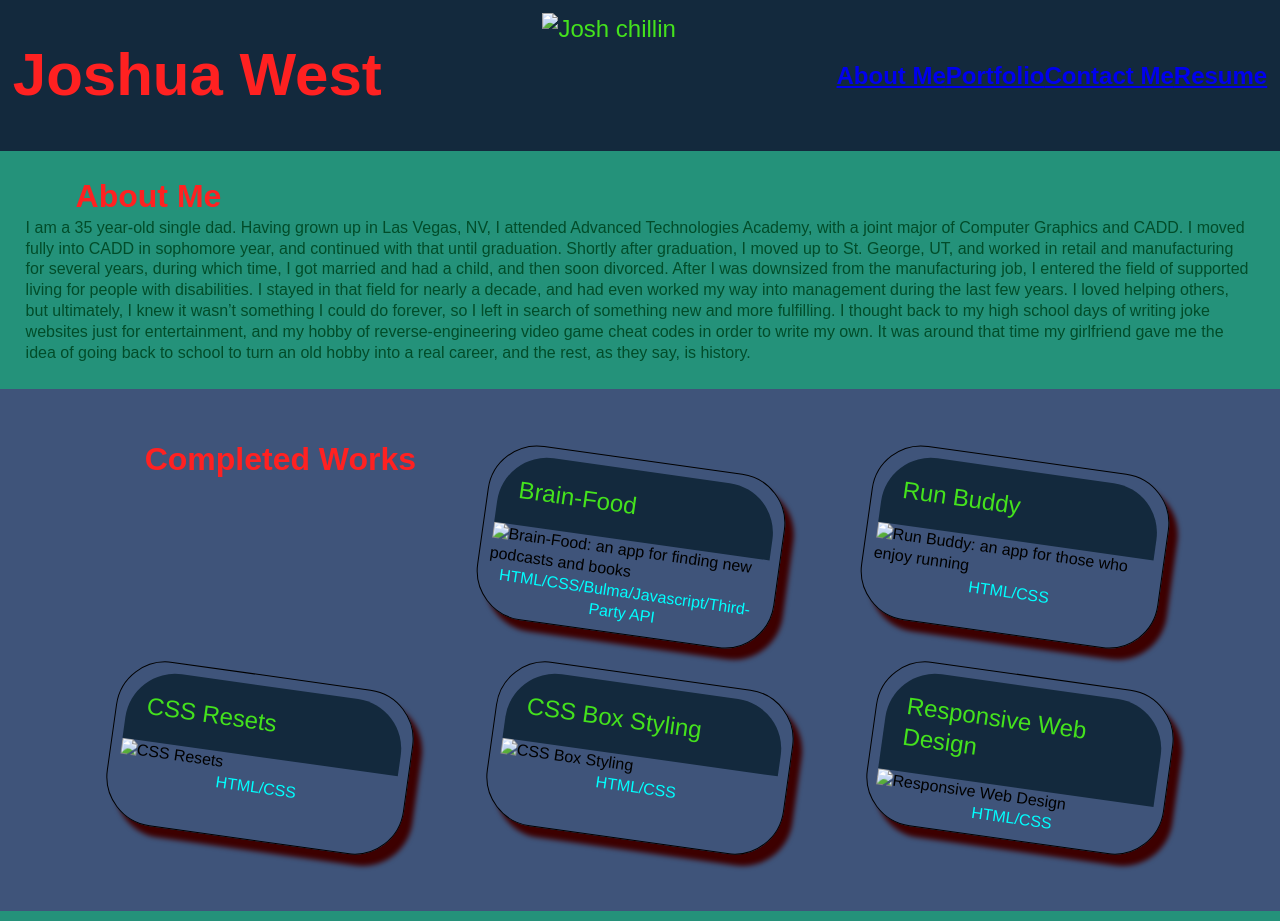
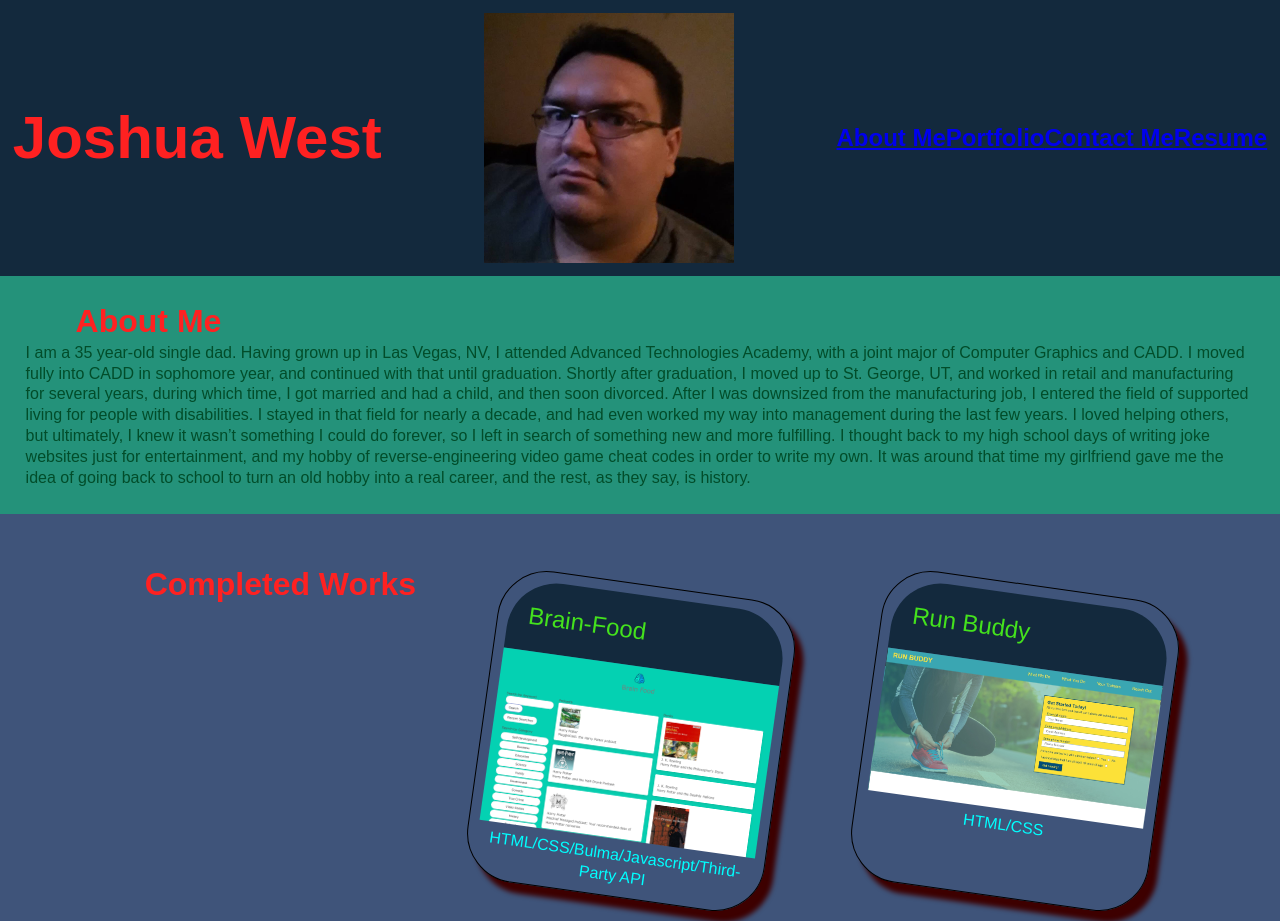
Before and after one commit to SuperDasMan/PortfolioProfile, a plain HTML site: page index.html in a window 1280 px wide. Shown: the top 921 px of the page. Drawn offline with nearby package versions, Linux system fonts and the light colour scheme; a script that the page names is missing.

Commit message:
Update index.html

```diff
--- a/index.html
+++ b/index.html
@@ -13,14 +13,14 @@
   <body class="flex-container flex-column min-100-vh">
     <header class="hero row">
       <h1>Joshua West</h1>
-      <img src="./assets/images/ChillinOut.jpg"
+      <img src="ChillinOut.jpg"
         alt="Josh chillin"
         style="min-width:100px;min-height:125px;max-width:250px;max-height:300px;">
       <nav class="top-links">
         <a href="#About">About Me</a>
         <a href="#Completed">Portfolio</a>
         <a href="#Contact">Contact Me</a>
-        <a href="./assets/images/joshua.west.resume.2021.docx">Resume</a>
+        <a href="joshua.west.resume.2021.docx">Resume</a>
       </nav>
     </header>
 
@@ -38,27 +38,27 @@
         <h2>Completed Works</h2>
         <card class="works card-body" id="col col-sm-12 col-md-6 col-lg-4">
           <header>Brain-Food</header>
-          <img src="./assets/images/Brain-Food.png" alt="Brain-Food: an app for finding new podcasts and books" />
+          <img src="Brain-Food.png" alt="Brain-Food: an app for finding new podcasts and books" />
           <p class="label">HTML/CSS/Bulma/Javascript/Third-Party API</p>
         </card>
         <card class="works card-body">
           <header>Run Buddy</header>
-          <img src="./assets/images/Run Buddy.jpg" alt="Run Buddy: an app for those who enjoy running" />
+          <img src="Run Buddy.jpg" alt="Run Buddy: an app for those who enjoy running" />
           <p class="label">HTML/CSS</p>
         </card>
         <card class="works card-body">
           <header>CSS Resets</header>
-          <img src="./assets/images/CSS-Resets.jpg" alt="CSS Resets" />
+          <img src="CSS-Resets.jpg" alt="CSS Resets" />
           <p class="label">HTML/CSS</p>
         </card>
         <card class="works card-body">
           <header>CSS Box Styling</header>
-          <img src="./assets/images/CSS-Styling.jpg" alt="CSS Box Styling" />
+          <img src="CSS-Styling.jpg" alt="CSS Box Styling" />
           <p class="label">HTML/CSS</p>
         </card>
         <card class="works card-body">
           <header>Responsive Web Design</header>
-          <img src="./assets/images/Responsive-Design.jpg" alt="Responsive Web Design" />
+          <img src="Responsive-Design.jpg" alt="Responsive Web Design" />
           <p class="label">HTML/CSS</p>
         </card>
       </div>
```
